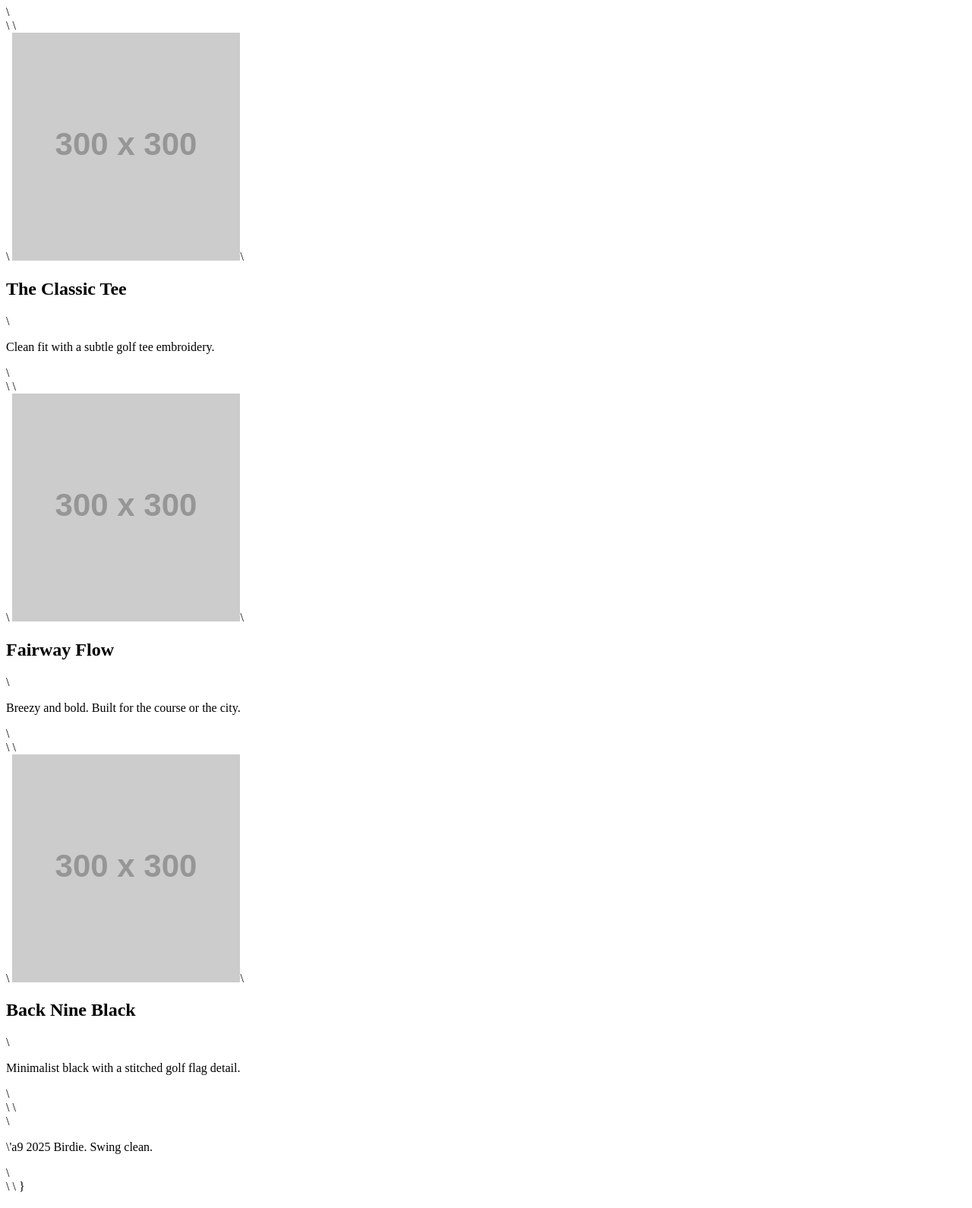
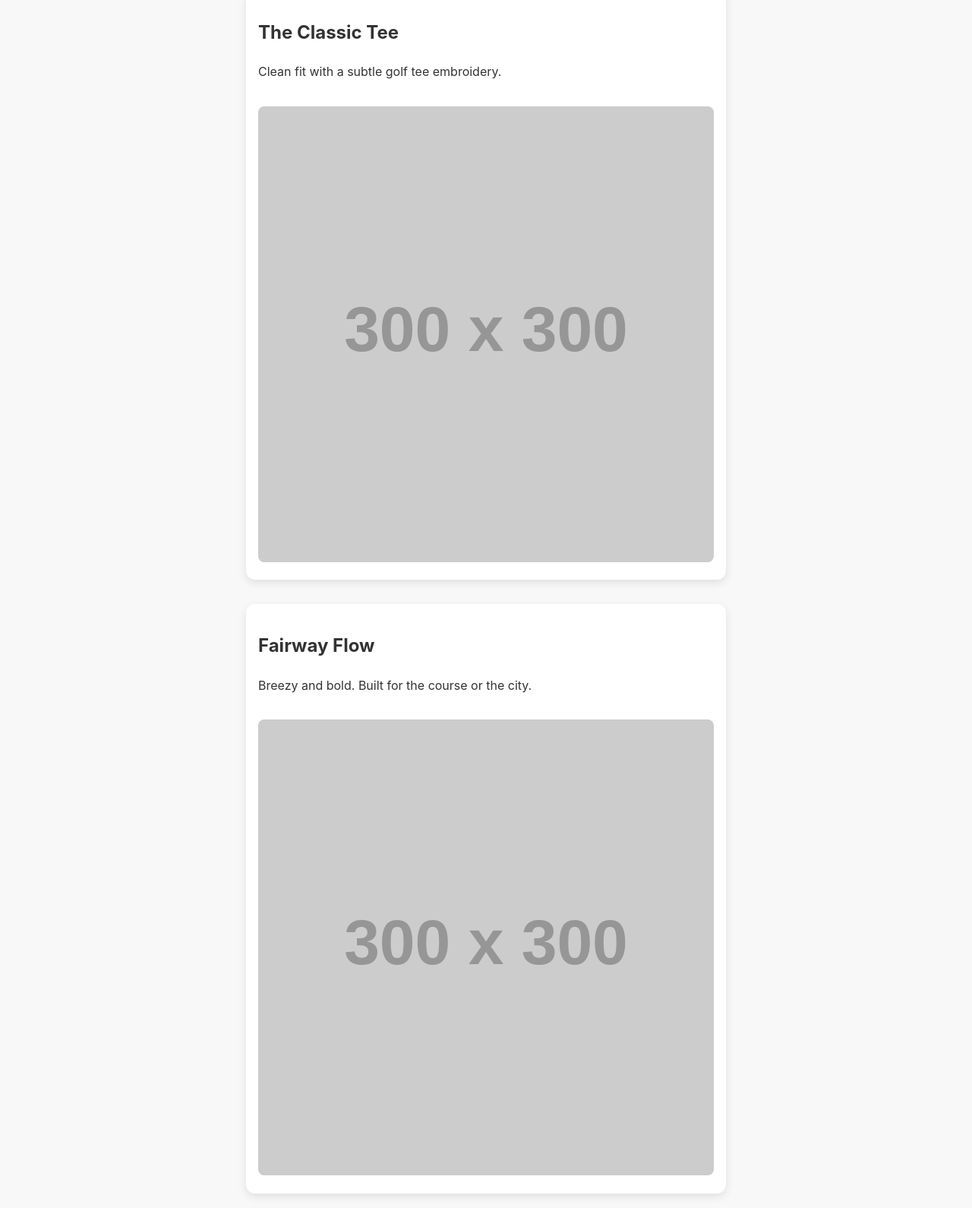
Before and after one commit to BirdieBoys/Birdie, a plain HTML site: page index.html in a window 1280 px wide. Shown: the part 153-1743 px from the top of the page at 76% size. Drawn offline with Linux system fonts and the light colour scheme; placeholder pictures from the web are drawn by us.

Commit message:
Add files via upload

```diff
--- a/index.html
+++ b/index.html
@@ -1,45 +1,34 @@
-{\rtf1\ansi\ansicpg1252\cocoartf2822
-\cocoatextscaling0\cocoaplatform0{\fonttbl\f0\froman\fcharset0 Times-Roman;}
-{\colortbl;\red255\green255\blue255;\red0\green0\blue0;}
-{\*\expandedcolortbl;;\cssrgb\c0\c0\c0;}
-\margl1440\margr1440\vieww11520\viewh8400\viewkind0
-\deftab720
-\pard\pardeftab720\partightenfactor0
+<!DOCTYPE html>
+<html lang="en">
+<head>
+  <meta charset="UTF-8" />
+  <meta name="viewport" content="width=device-width, initial-scale=1.0" />
+  <title>Birdie Boys</title>
+  <link rel="stylesheet" href="style.css" />
+</head>
+<body>
+  <h1>Birdie Boys</h1>
 
-\f0\fs24 \cf0 \expnd0\expndtw0\kerning0
-\outl0\strokewidth0 \strokec2 <!DOCTYPE html>\
-<html lang="en">\
-<head>\
-  <meta charset="UTF-8" />\
-  <meta name="viewport" content="width=device-width, initial-scale=1.0"/>\
-  <title>Birdie</title>\
-  <link rel="stylesheet" href="style.css" />\
-</head>\
-<body>\
-  <header>\
-    <h1>Birdie Boys</h1>\
-  </header>\
-\
-  <section class="shirt" id="shirt1">\
-    <img src="https://via.placeholder.com/300x300?text=Shirt+1" alt="Shirt 1">\
-    <h2>The Classic Tee</h2>\
-    <p>Clean fit with a subtle golf tee embroidery.</p>\
-  </section>\
-\
-  <section class="shirt" id="shirt2">\
-    <img src="https://via.placeholder.com/300x300?text=Shirt+2" alt="Shirt 2">\
-    <h2>Fairway Flow</h2>\
-    <p>Breezy and bold. Built for the course or the city.</p>\
-  </section>\
-\
-  <section class="shirt" id="shirt3">\
-    <img src="https://via.placeholder.com/300x300?text=Shirt+3" alt="Shirt 3">\
-    <h2>Back Nine Black</h2>\
-    <p>Minimalist black with a stitched golf flag detail.</p>\
-  </section>\
-\
-  <footer>\
-    <p>\'a9 2025 Birdie. Swing clean.</p>\
-  </footer>\
-</body>\
-</html>}
+  <section>
+    <h2>The Classic Tee</h2>
+    <p>Clean fit with a subtle golf tee embroidery.</p>
+    <img src="https://via.placeholder.com/300x300?text=Shirt+1" alt="Shirt 1" />
+  </section>
+
+  <section>
+    <h2>Fairway Flow</h2>
+    <p>Breezy and bold. Built for the course or the city.</p>
+    <img src="https://via.placeholder.com/300x300?text=Shirt+2" alt="Shirt 2" />
+  </section>
+
+  <section>
+    <h2>Back Nine Black</h2>
+    <p>Minimalist black with a stitched golf flag detail.</p>
+    <img src="https://via.placeholder.com/300x300?text=Shirt+3" alt="Shirt 3" />
+  </section>
+
+  <footer>
+    <p>© 2025 Birdie. Swing clean.</p>
+  </footer>
+</body>
+</html>
--- /dev/null
+++ b/style.css
@@ -0,0 +1,32 @@
+body {
+  font-family: -apple-system, BlinkMacSystemFont, sans-serif;
+  background-color: #f8f8f8;
+  color: #333;
+  margin: 0;
+  padding: 0;
+  line-height: 1.6;
+}
+h1 {
+  text-align: center;
+  font-size: 3rem;
+  margin-top: 2rem;
+}
+section {
+  margin: 2rem auto;
+  max-width: 600px;
+  padding: 1rem;
+  background: white;
+  border-radius: 12px;
+  box-shadow: 0 4px 12px rgba(0, 0, 0, 0.1);
+}
+section img {
+  width: 100%;
+  margin-top: 1rem;
+  border-radius: 8px;
+}
+footer {
+  text-align: center;
+  padding: 2rem;
+  font-size: 0.9rem;
+  color: #777;
+}
```
